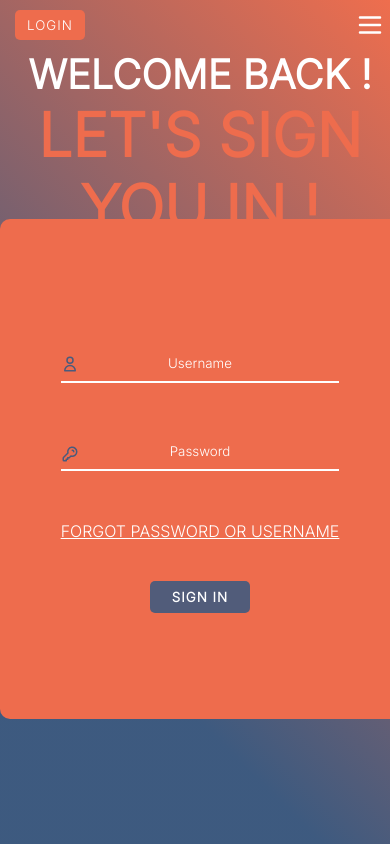
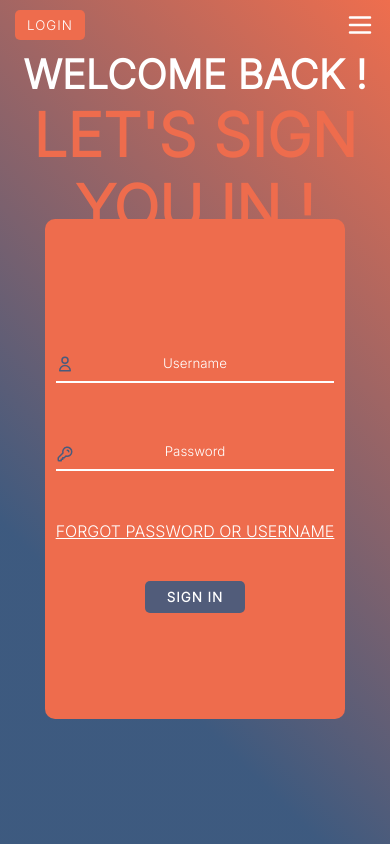
Before and after one commit to milahnmartin/energydrink-ecommerce, a PHP site: page /login.html in a window 390 px wide. Run offline with PHP 8.4, Linux system fonts and the light colour scheme.

Commit message:
tweak("changed login width responsive")

```diff
--- a/styles/style.css
+++ b/styles/style.css
@@ -382,6 +382,9 @@ form span:hover{
         font-size: 4rem;
     }
 
+    .login-container{
+        max-width: 300px;
+    }
 
 
 
```
